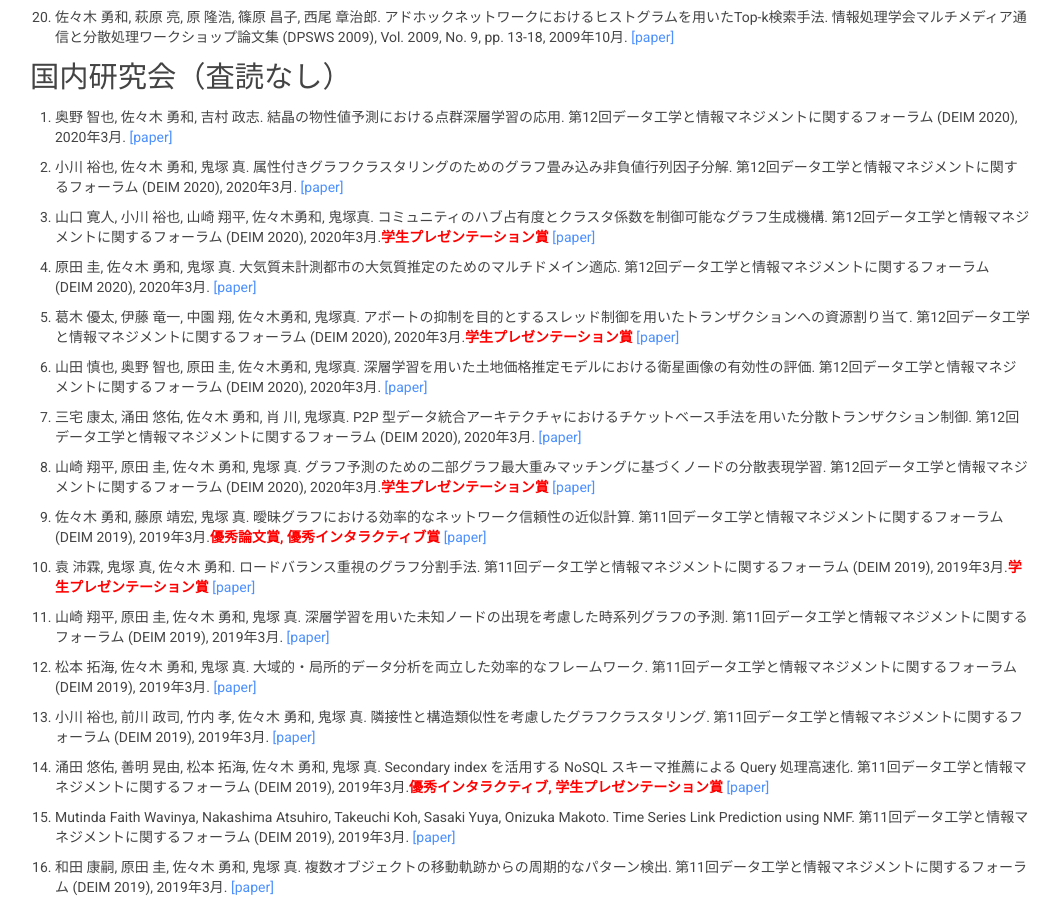
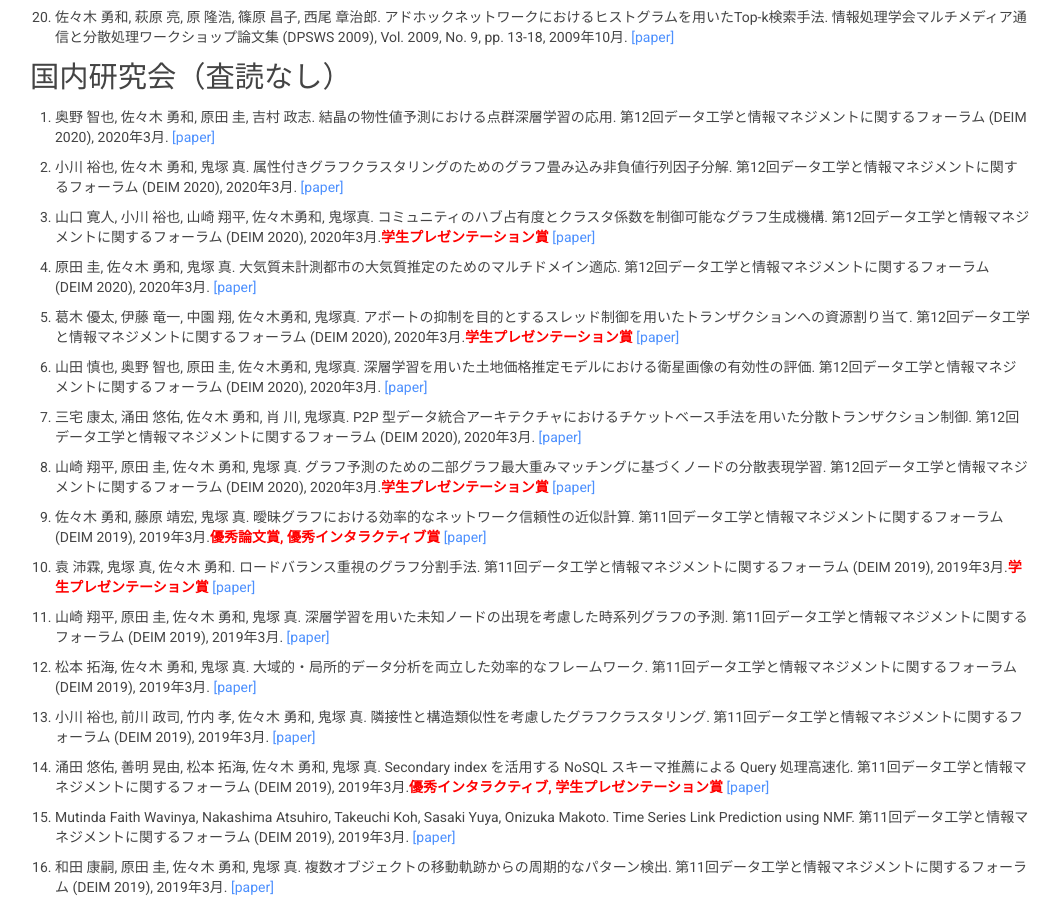
Before and after one commit to yuya-s/yuya-s.github.io, a plain HTML site: page publication.html in a window 1280 px wide. Shown: the part 4239-5143 px from the top of the page, without its empty margins (110-1170 px from the left). Drawn offline with Linux system fonts and the light colour scheme.

Commit message:
Update publication.html

```diff
--- a/publication.html
+++ b/publication.html
@@ -239,7 +239,7 @@ Makoto Onizuka, and Yuya Sasaki. Flexible Framework for Data Integration and Upd
 
 <H2>国内研究会（査読なし）</H2>
 <ol type="1">
-<li>奥野 智也, 佐々木 勇和, 吉村 政志. 結晶の物性値予測における点群深層学習の応用. 第12回データ工学と情報マネジメントに関するフォーラム (DEIM 2020), 2020年3月. <a href="./paper/DEIM2020_okuno.pdf">[paper]</a></li><p>
+<li>奥野 智也, 佐々木 勇和, 原田 圭, 吉村 政志. 結晶の物性値予測における点群深層学習の応用. 第12回データ工学と情報マネジメントに関するフォーラム (DEIM 2020), 2020年3月. <a href="./paper/DEIM2020_okuno.pdf">[paper]</a></li><p>
 <li>小川 裕也, 佐々木 勇和, 鬼塚 真. 属性付きグラフクラスタリングのためのグラフ畳み込み非負値行列因子分解. 第12回データ工学と情報マネジメントに関するフォーラム (DEIM 2020), 2020年3月. <a href="./paper/DEIM2020_ogawa.pdf">[paper]</a></li><p>
 <li>山口 寛人, 小川 裕也, 山崎 翔平, 佐々木勇和, 鬼塚真. コミュニティのハブ占有度とクラスタ係数を制御可能なグラフ生成機構. 第12回データ工学と情報マネジメントに関するフォーラム (DEIM 2020), 2020年3月.<font color="red"><b>学生プレゼンテーション賞</b></font> <a href="./paper/DEIM2020_yamaguchi.pdf">[paper]</a></li><p>
 <li>原田 圭, 佐々木 勇和, 鬼塚 真. 大気質未計測都市の大気質推定のためのマルチドメイン適応. 第12回データ工学と情報マネジメントに関するフォーラム (DEIM 2020), 2020年3月. <a href="./paper/DEIM2020_harada.pdf">[paper]</a></li><p>
```
